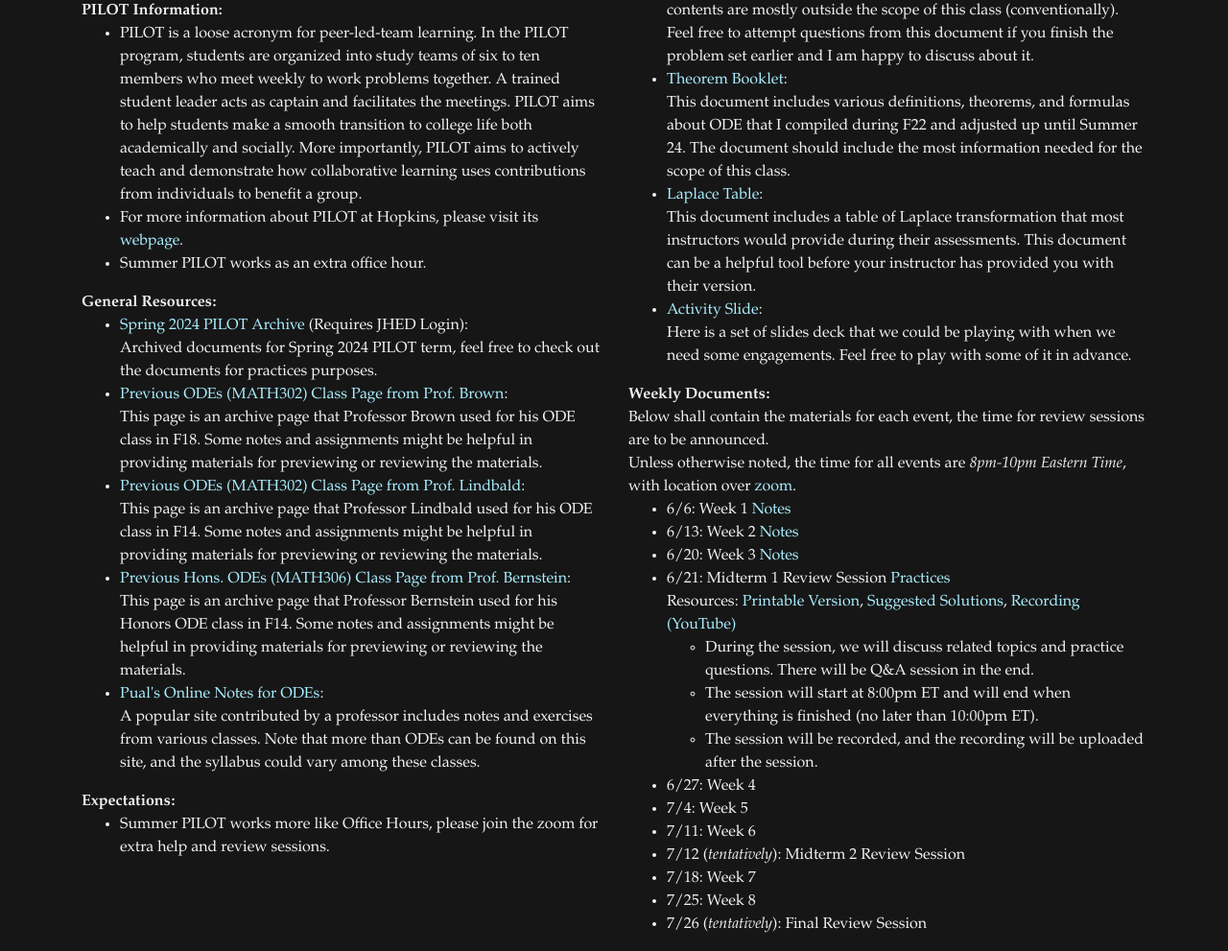
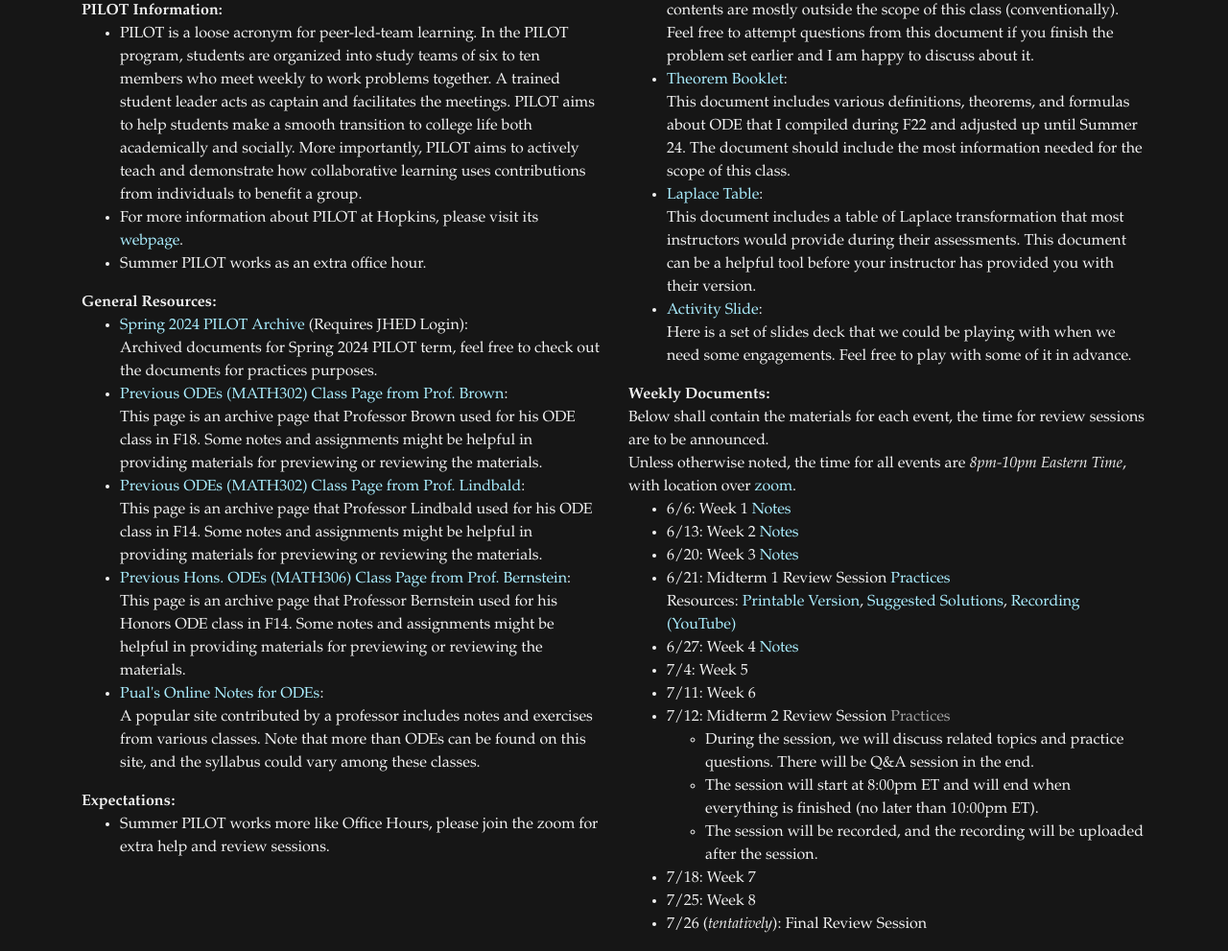
Before and after one commit to JHU-ODE-PILOT/SU24, a plain HTML site: page index.html in a window 1280 px wide. Shown: the part 386-1377 px from the top of the page at 96% size. Drawn offline with nearby package versions, Linux system fonts and the light colour scheme.

Commit message:
practice midterm 2

```diff
--- a/index.html
+++ b/index.html
@@ -69,15 +69,15 @@
             <li>6/13: Week 2 <a href="contents/Notes-Week-2.pdf", target="_blank", style="color: #aaeeff;">Notes</a></li>
             <li>6/20: Week 3 <a href="contents/Notes-Week-3.pdf", target="_blank", style="color: #aaeeff;">Notes</a></li>
             <li>6/21: Midterm 1 Review Session <a href="contents/Midterm-1-Practices.pdf", target="_blank", style="color: #aaeeff;">Practices</a> <br> Resources: <a href="contents/Midterm-1-Practice-Print.pdf" target="_blank" style="color: #aaeeff;">Printable Version</a>, <a href="contents/Midterm-1-Practices-Solutions.pdf" target="_blank" style="color: #aaeeff;">Suggested Solutions</a>, <a href="https://youtu.be/5dYFF_JqOXM" target="_blank" style="color: #aaeeff;"> Recording (YouTube)</a></li>
+            <li>6/27: Week 4 <a href="contents/Notes-Week-4.pdf", target="_blank", style="color: #aaeeff;">Notes</a></li>
+            <li>7/4: Week 5</li>
+            <li>7/11: Week 6</li>
+            <li>7/12: Midterm 2 Review Session <a href="contents/Note.txt", target="_blank", style="color: #a4a4a4;">Practices</a> </li>
             <ul>
                 <li>During the session, we will discuss related topics and practice questions. There will be Q&A session in the end.</li>
                 <li>The session will start at 8:00pm ET and will end when everything is finished (no later than 10:00pm ET).</li>
                 <li>The session will be recorded, and the recording will be uploaded after the session.</li>
             </ul>
-            <li>6/27: Week 4</li>
-            <li>7/4: Week 5</li>
-            <li>7/11: Week 6</li>
-            <li>7/12 (<i>tentatively</i>): Midterm 2 Review Session</li>
             <li>7/18: Week 7</li>
             <li>7/25: Week 8</li>
             <li>7/26 (<i>tentatively</i>): Final Review Session</li>
```
Also changed, not shown: contents/Note.txt, 1 other file.
